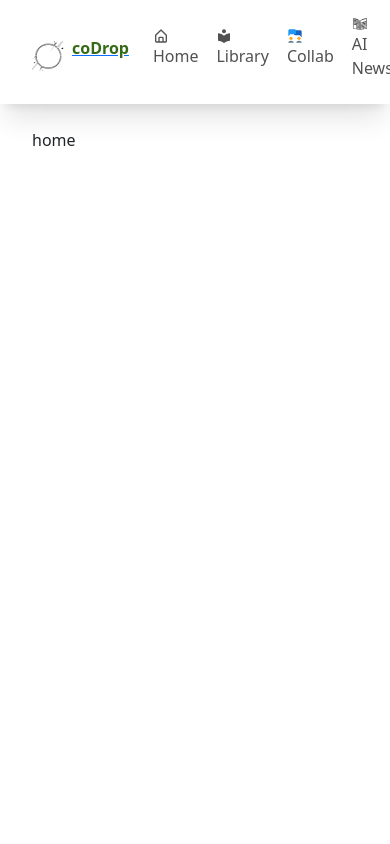
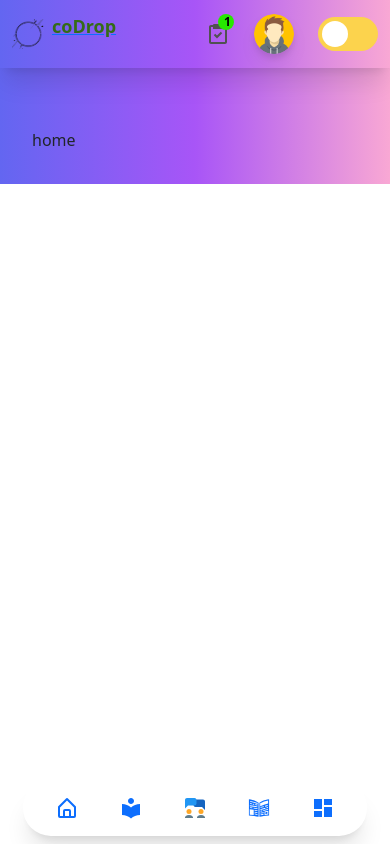
Before and after one commit to shyam640/coDrop---A-Platform-for-Daily-Coders, a React (Create React App) app: page / in a window 390 px wide. Built offline with nearby package versions, Linux system fonts and the light colour scheme.

Commit message:
Done With Header (desktop,tablet and mobile)

```diff
--- a/src/App.js
+++ b/src/App.js
@@ -15,7 +15,7 @@ import { AnimatePresence } from "framer-motion";
 function App() {
   return (
     <AnimatePresence exitBeforeEnter>
-      <div className="w-screen h-auto flex flex-col">
+      <div className="w-screen h-auto flex flex-col bg-gradient-to-r from-indigo-500 via-purple-500 to-pink-300">
         <Header />
         <main className="mt-24 p-8 w-full">
           <Routes>
--- a/src/components/header/Header.jsx
+++ b/src/components/header/Header.jsx
@@ -2,6 +2,7 @@ import React, { useState } from "react";
 import { Link } from "react-router-dom";
 import logo from "../../assets/images/cross_circle.png";
 import { motion } from "framer-motion";
+// Icons
 import { BiTask, BiHomeAlt } from "react-icons/bi";
 import { FiLogOut } from "react-icons/fi";
 import { MdLocalLibrary } from "react-icons/md";
@@ -30,6 +31,7 @@ const Header = () => {
 
   const [{ user }, dispatch] = useStateValue();
   const [isMenu, setIsMenu] = useState(false);
+  const [activeNav , setActiveNav] = useState('#');
   // console.log(user);
 
   const login = async () => {
@@ -51,23 +53,24 @@ const Header = () => {
   };
 
   return (
-    <header className="h-auto w-screen fixed z-50 pt-2 px-5 bg-transparent backdrop:blur-lg shadow-xl">
-      {/* Desktop and Tablet view */}
-      <div className="md:flex flex w-auto h-auto items-center">
+    <header className="w-screen fixed z-50 lg:pt-2 lg:px-5 p-2 bg-transparent shadow-xl">
+      {/* Desktop view */}
+      <div className="hidden lg:flex w-auto items-center">
         <Link to={"/"} className="flex justify-center items-center gap-2">
-          <img src={logo} className="w-8 object-cover" alt="logo" />
-          <p className="text-headingColor font-extrabold">coDrop</p>
+          <img src={logo} className="w-12 object-cover" alt="logo" />
+          <p className="text-headingColor font-extrabold text-4xl md:text-xl">coDrop</p>
         </Link>
 
-        <div className="flex items-center gap-6 ml-auto">
+        <div className="flex items-center xl:gap-5 lg:gap-2 xs:gap-0 ml-auto">
           <motion.ul
             initial={{ opacity: 0, y: 300 }}
             animate={{ opacity: 1, y: 0 }}
             exit={{ opacity: 0, y: 300 }}
-            className="flex items-center gap-0.5"
+            className="flex items-center gap-1.5 xl:gap-8 lg:gap-3"
           >
             <motion.li
               whileTap={{ scale: 0.6 }}
+              to={"/"}
               className="nav-items w-auto text-base p-2 rounded-lg text-textColor hover:text-headingColor hover:bg-green-200 duration-200 transition-all ease-in-out cursor-pointer"
             >
               <BiHomeAlt />
@@ -75,6 +78,7 @@ const Header = () => {
             </motion.li>
             <motion.li
               whileTap={{ scale: 0.6 }}
+              to={"/1"}
               className="nav-items w-auto text-base p-2 rounded-lg text-textColor hover:text-headingColor hover:bg-green-200 duration-300 transition-all ease-in-out cursor-pointer"
             >
               <MdLocalLibrary />
@@ -82,6 +86,7 @@ const Header = () => {
             </motion.li>
             <motion.li
               whileTap={{ scale: 0.6 }}
+              to={"/"}
               className="nav-items w-auto text-base p-2 rounded-lg text-textColor hover:text-headingColor hover:bg-green-200 duration-400 transition-all ease-in-out cursor-pointer"
             >
               <FcCollaboration />
@@ -89,6 +94,7 @@ const Header = () => {
             </motion.li>
             <motion.li
               whileTap={{ scale: 0.6 }}
+              to={"/"}
               className="nav-items w-auto text-base p-2 rounded-lg text-textColor hover:text-headingColor hover:bg-green-200 duration-500 transition-all ease-in-out cursor-pointer"
             >
               <GiNewspaper />
@@ -96,6 +102,7 @@ const Header = () => {
             </motion.li>
             <motion.li
               whileTap={{ scale: 0.6 }}
+              to={"/"}
               className="nav-items w-auto text-base p-2 rounded-lg text-textColor hover:text-headingColor hover:bg-green-200 duration-600 transition-all ease-in-out cursor-pointer"
             >
               <RiTeamFill />
@@ -103,6 +110,7 @@ const Header = () => {
             </motion.li>
             <motion.li
               whileTap={{ scale: 0.6 }}
+              to={"/"}
               className="nav-items w-auto text-base p-2 rounded-lg text-textColor hover:text-headingColor hover:bg-green-200 duration-700 transition-all ease-in-out cursor-pointer"
             >
               <GrUpdate />
@@ -115,7 +123,7 @@ const Header = () => {
             animate={{ opacity: 1, y: 0 }}
             exit={{ opacity: 0, y: 300 }}
             whileTap={{ scale: 0.6 }}
-            className="relative flex items-center -top-4"
+            className="relative flex items-center"
           >
             <BiTask className="text-textColor text-2xl cursor-pointer" />
             <div className="absolute -top-2 -right-1 w-4 h-4 rounded-full bg-cartNumBg flex items-center">
@@ -127,12 +135,12 @@ const Header = () => {
             initial={{ opacity: 0, y: 300 }}
             animate={{ opacity: 1, y: 0 }}
             exit={{ opacity: 0, y: 300 }}
-            className="relative -top-4 mx-4"
+            className="relative"
           >
             <motion.img
               whileTap={{ scale: 0.6 }}
               src={user ? user.photoURL : Avatar}
-              className="w-8 min-w-[40px] h-8 min-h-[40px] drop-shadow-lg cursor-pointer rounded-full border-solid border-green-200 p-2"
+              className="w-8 min-w-[40px] h-8 min-h-[40px] drop-shadow-lg cursor-pointer rounded-full border-solid border-green-200"
               alt=""
               onClick={login}
             />
@@ -143,7 +151,7 @@ const Header = () => {
               initial={{ opacity: 0, scale: 0.6 }}
               animate={{ opacity: 1, scale: 1 }}
               exit={{ opacity: 0, scale: 0.6 }}
-              className="w-auto pt-2 bg-gray-50 shadow-xl rounded-lg flex flex-col absolute top-16 right-32"
+              className="w-auto pt-2 bg-gray-50 shadow-xl rounded-lg flex flex-col absolute top-12 right-24"
             >
               {user && (
                 <Link to={"/user/dashboard"}>
@@ -178,13 +186,111 @@ const Header = () => {
               </p>
             </motion.div>
           )}
-        </div>
 
           <motion.label
             initial={{ opacity: 0, y: 300 }}
             animate={{ opacity: 1, y: 0 }}
             exit={{ opacity: 0, y: 300 }}
-          class="relative inline-block w-[60px] h-[34px] m-3 -top-4"
+            class="relative inline-block w-[60px] h-[34px]"
+          >
+            <input type="checkbox" class="opacity-0 w-0 h-0 peer border-2" />
+            <span
+              class="absolute cursor-pointer top-0 left-0 right-0 bottom-0 bg-amber-300 transition-all duration-500
+                  before:absolute before:content-[''] before:h-[26px] before:w-[26px] before:left-[4px] before:bottom-[4px] before:bg-white before:transition-all before:duration-500
+                  after:absolute after:content-['&#9728;&#65039;'] after:left-[7px] after:text-xl after:bottom-[3px] after:transition-all after:duration-500
+                  rounded-[34px] before:rounded-[50%]
+                  peer-checked:bg-sky-700 peer-focus:shadow-lg peer-checked:before:translate-x-[26px] peer-checked:before:bg-black
+                  peer-checked:after:content-['&#127769;']
+                  peer-checked:after:translate-x-[26px] peer-checked:after:opacity-100 peer-checked:after:rotate-[360deg]
+                  "
+            ></span>
+          </motion.label>
+        </div>
+      </div>
+
+      {/*Tablet & Mobile Devices */}
+      <div className="relative flex lg:hidden w-auto items-center justify-center p-1">
+        {/* Upper Header */}
+        <Link to={"/"} className="flex justify-center items-center gap-2">
+          <img src={logo} className="w-8 object-cover" alt="logo" />
+          <p className="text-headingColor text-lg font-extrabold">coDrop</p>
+        </Link>
+
+        <div className="flex md:gap-6 gap-4 ml-auto items-center">
+          <motion.div
+            initial={{ opacity: 0, y: 300 }}
+            animate={{ opacity: 1, y: 0 }}
+            exit={{ opacity: 0, y: 300 }}
+            whileTap={{ scale: 0.6 }}
+            className="relative flex items-center"
+          >
+            <BiTask className="text-textColor text-2xl cursor-pointer" />
+            <div className="absolute -top-2 -right-1 w-4 h-4 rounded-full bg-cartNumBg flex items-center">
+              <p className="text-xs my-1 mx-1.5 text-black font-semibold">1</p>
+            </div>
+          </motion.div>
+
+          <motion.div
+            initial={{ opacity: 0, y: 300 }}
+            animate={{ opacity: 1, y: 0 }}
+            exit={{ opacity: 0, y: 300 }}
+            className="relative"
+          >
+            <motion.img
+              whileTap={{ scale: 0.6 }}
+              src={user ? user.photoURL : Avatar}
+              className="w-8 min-w-[40px] h-8 min-h-[40px] drop-shadow-lg cursor-pointer rounded-full border-solid border-green-200"
+              alt=""
+              onClick={login}
+            />
+          </motion.div>
+
+          {isMenu && (
+            <motion.div
+              initial={{ opacity: 0, scale: 0.6 }}
+              animate={{ opacity: 1, scale: 1 }}
+              exit={{ opacity: 0, scale: 0.6 }}
+              className="w-auto w-[20px] pt-2 bg-gray-50 shadow-xl rounded-lg flex flex-col absolute top-12 right-24"
+            >
+              {user && (
+                <Link to={"/user/dashboard"}>
+                  <p
+                    className="mx-1.5 px-1 py-2 flex items-center gap-3 cursor-pointer hover:bg-green-200 hover:rounded-lg transition-all duration-100 ease-in-out text-textColor text-base"
+                    onClick={() => setIsMenu(false)}
+                  >
+                    <RiDashboardFill />
+                    Dashboard
+                  </p>
+                </Link>
+              )}
+
+              {user && user.email === "shyamvashishtha640@gmail.com" && (
+                <Link to={"/user/dashboard"}>
+                  <p
+                    className="mx-1.5 px-1 py-2 flex items-center gap-3 cursor-pointer hover:bg-green-200 hover:rounded-lg transition-all duration-100 ease-in-out text-textColor text-base"
+                    onClick={() => setIsMenu(false)}
+                  >
+                    <RiDashboardFill />
+                    Admin-Dashboard
+                  </p>
+                </Link>
+              )}
+
+              <p
+                className="mx-1.5 px-1 py-2 flex items-center gap-3 cursor-pointer hover:bg-green-200 hover:rounded-lg transition-all duration-100 ease-in-out text-textColor text-base"
+                onClick={() => setIsMenu(false)}
+              >
+                <FiLogOut />
+                Logout
+              </p>
+            </motion.div>
+          )}
+
+          <motion.label
+            initial={{ opacity: 0, y: 300 }}
+            animate={{ opacity: 1, y: 0 }}
+            exit={{ opacity: 0, y: 300 }}
+            class="relative inline-block w-[60px] h-[34px]"
           >
             <input type="checkbox" class="opacity-0 w-0 h-0 peer border-2" />
             <span
@@ -200,8 +306,66 @@ const Header = () => {
           </motion.label>
         </div>
 
-      {/* Mobile Devices */}
-      <div className="flex md:hidden w-full h-full"></div>
+        {/* Bottom Header */}
+        <nav className="justify-evenly w-max z-50 p-2 sm:flex fixed bottom-2 flex px-4 shadow-xl rounded-full mx-5 md:gap-6 gap-4">
+          <Link
+            to={"/"}
+            onClick={() => setActiveNav("/")}
+            className={activeNav === "/" ? "active text-2xl flex items-center justify-center hover:bg-green-300 p-2 rounded-lg flex-col" : "text-2xl flex items-center justify-center hover:bg-green-300 p-2 rounded-lg flex-col"}
+          >
+            <BiHomeAlt />
+              {/* Home */}
+          </Link>
+          <Link
+            to={"/library"}
+            onClick={() => setActiveNav("/library")}
+            className={activeNav === "/library" ? "active text-2xl flex items-center justify-center hover:bg-green-300 p-2 rounded-lg flex-col" : "text-2xl flex items-center justify-center hover:bg-green-300 p-2 rounded-lg flex-col"}
+          >
+            <MdLocalLibrary />
+              {/* Library */}
+          </Link>
+          <Link
+            to={"/collab"}
+            onClick={() => setActiveNav("/collab")}
+            className={activeNav === "/collab" ? "active text-2xl flex items-center justify-center hover:bg-green-300 p-2 rounded-lg flex-col" : "text-2xl flex items-center justify-center hover:bg-green-300 p-2 flex-col"}
+          >
+            <FcCollaboration />
+              {/* Collab */}
+          </Link>
+          <Link
+            to={"/ai-news"}
+            onClick={() => setActiveNav("/ai-news")}
+            className={activeNav === "/ai-news" ? "active text-2xl flex items-center justify-center hover:bg-green-300 p-2 rounded-lg flex-col" : "text-2xl flex items-center justify-center hover:bg-green-300 p-2 rounded-lg flex-col"}
+          >
+            <GiNewspaper />
+              {/* News */}
+          </Link>
+          {/* <Link
+            to={"/about-us"}
+            onClick={() => setActiveNav("/about-us")}
+            className={activeNav === "/about-us" ? "active text-sm flex items-center justify-center hover:bg-green-300 p-2 rounded-lg flex-col" : "text-sm flex items-center justify-center hover:bg-green-300 p-2 rounded-lg flex-col"}
+          >
+            <RiTeamFill />
+              Team
+          </Link>
+          <Link
+            to={"/updates"}
+            onClick={() => setActiveNav("/updates")}
+            className={activeNav === "/updates" ? "active text-sm flex items-center justify-center hover:bg-green-300 p-2 rounded-lg flex-col" : "text-sm flex items-center justify-center hover:bg-green-300 p-2 rounded-lg flex-col"}
+          >
+            <GrUpdate />
+              Updates
+          </Link> */}
+          <Link
+            to={"/user/dashboard"}
+            onClick={() => setActiveNav("/ai-news")}
+            className={activeNav === "/ai-news" ? "active text-2xl flex items-center justify-center hover:bg-green-300 p-2 rounded-lg flex-col" : "text-2xl flex items-center justify-center hover:bg-green-300 p-2 rounded-lg flex-col"}
+          >
+            <RiDashboardFill/>
+            {/* Dashboard */}
+          </Link>
+        </nav>
+      </div>
     </header>
   );
 };
```
Lines whose indentation alone changed are shown as unchanged.
